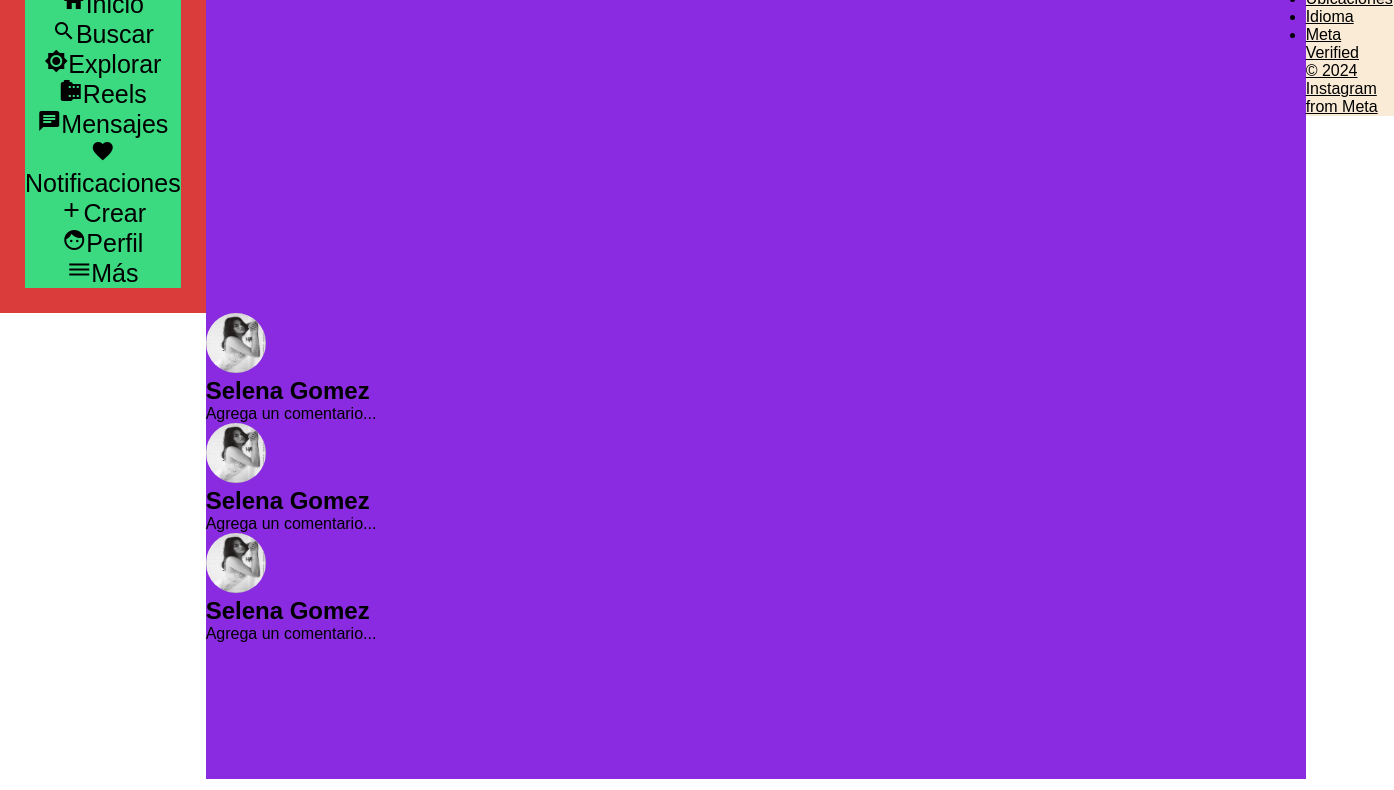
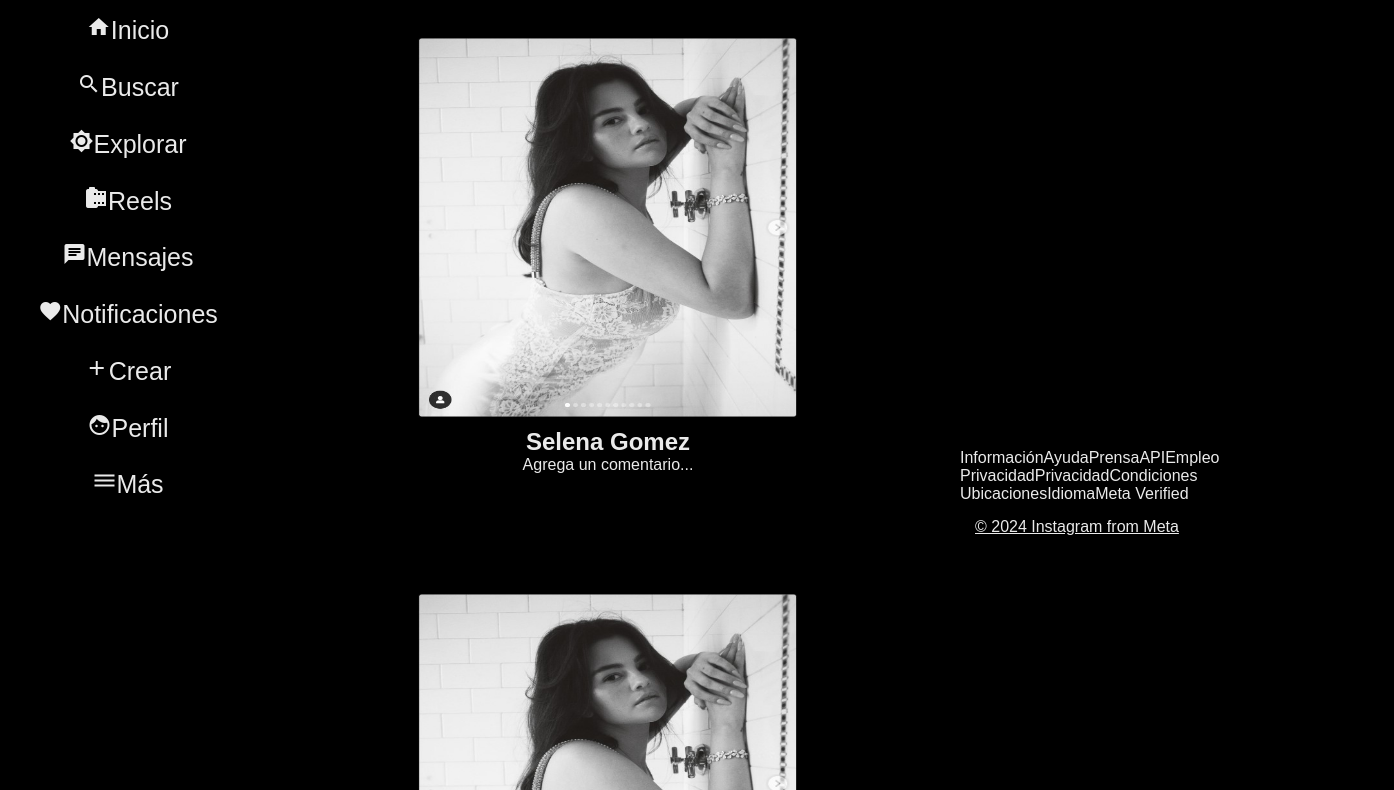
Before and after one commit to katevillanueva98/ProyectoM1, a plain HTML site: page index.html in a window 1280 px wide. Shown: the part 154-944 px from the top of the page, 1394 px wide, since content can reach past the window. Drawn offline with Linux system fonts and the light colour scheme.

Commit message:
Más estilos

```diff
--- a/style.css
+++ b/style.css
@@ -3,27 +3,35 @@
     padding: 0;
     box-sizing: border-box;
     font-family: sans-serif;
-    color: rgb(0, 0, 0);
+    color: rgb(234, 234, 234);
+    background-color: #000;
     /*display: flex;*/
+}
+i {
+    font-size: 30000px;
 }
 
 aside{
-    width: 300px;
-    height: 100%;
-    background-color: #da3b3b;
+    width: 20%;
+    height: 705px;
+    background-color: #000;
     display: flex;
-    justify-content: space-between;
     padding: 25px;
     /* max-width: 1200px; */
     flex-direction: column;
     font-size: large;
     text-align: center;
+    justify-content: center;
+    /*position: fixed;*/
 }
 aside ul{
-    background-color: #3bda80;
+    height: 100%;
+    background-color: #000;
     list-style: none;
     display: flex;
     flex-direction: column;
+    align-items: center;
+    justify-content: space-evenly;
 
 
 }
@@ -33,6 +41,7 @@
 }
 
 aside ul li a{
+
     text-decoration: none;
 }
 
@@ -43,16 +52,24 @@
 #LogoPrincipal{
     width: 150px;
 }
-section{
-    width: 1100px;
+
+main{
+    width: 55%;
     height: 100%;
-    background-color: blueviolet;
+    display: flex;
+    flex-direction: column;
+    /*position: fixed;*/
 }
 
-section div{
+
+section{
+    width: 100%;
+    height: 100%;
+    padding: 15px;
+    background-color: #000;
+}
 
 
-}
 
 section div ul{
     display:flex;
@@ -62,20 +79,10 @@
     /*flex-wrap: nowrap;*/
     overflow: auto;
     gap: 20px;
+
 }
 
-/*::-webkit-scrollbar{
-    width: 2px;
-    background-color: #040b24;
-    border-radius: 20px;
-  }*/
-  .historias ::-webkit-scrollbar:window-inactive {
-    display: none;
-  }
-  /*::-webkit-scrollbar-thumb  {
-    background-color: #09C;
-    border-radius: 6px;
-  }*/
+
 
 section div ul li{
     list-style: none;
@@ -87,14 +94,69 @@
     border-radius: 50%;
 }
 
-#Información{
-    width: 500px;
-    height: 100%;
+article{
+    background-color: #000;
+    padding: 55px;
     display: flex;
     flex-direction: column;
+    align-items: center;
+    justify-content: center;
+}
+
+article img{
+    width: 400px;
+    height: 400px;
+    border-radius: 0%;
+    padding: 10px;
+}
+
+div section{
+    display: flex;
+flex-direction: column;
+
+}
+
+::-webkit-scrollbar{
+    width: 2px;
+    background-color: #000;
+    border-radius: 20px;
+  }
+  ::-webkit-scrollbar:window-inactive {
+    display: none;
+  }
+  ::-webkit-scrollbar-thumb  {
+    background-color: rgb(40, 40, 40);
+    border-radius: 6px;
+  }
+
+#Información{
+    width: 25%;
+    height: 705px;
+    display: flex;
+    flex-direction: column;
+    align-items: flex-end;
     justify-content: flex-end;
     flex-wrap: nowrap;
-background-color: antiquewhite;
+background-color: #000;
+}
+#info{
+    width: 100%;
+    display: flex;
+    flex-direction: row;
+    flex-wrap: wrap;
+}
+
+#meta{
+    padding: 15px;
+    align-self: flex-end;
+}
+div ul li{
+    list-style: none;
+
+}
+div ul li a{
+
+    text-decoration: none;
 }
 
 #contP{
```
